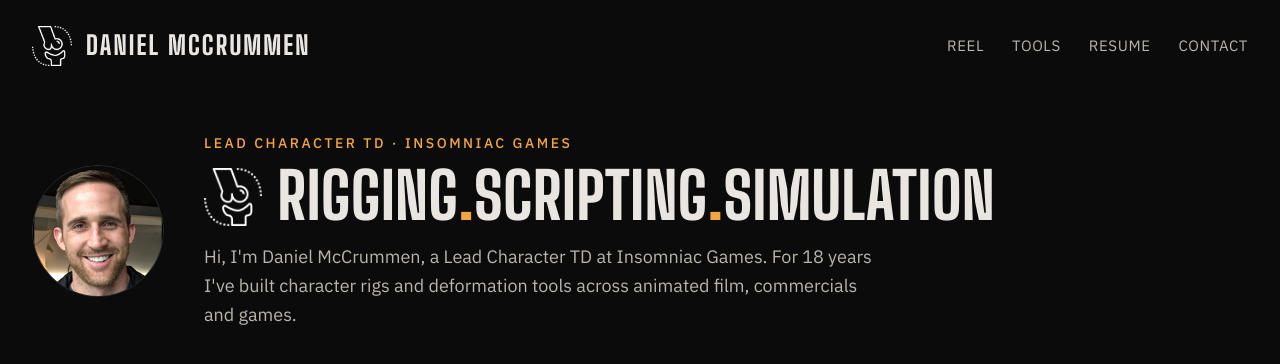
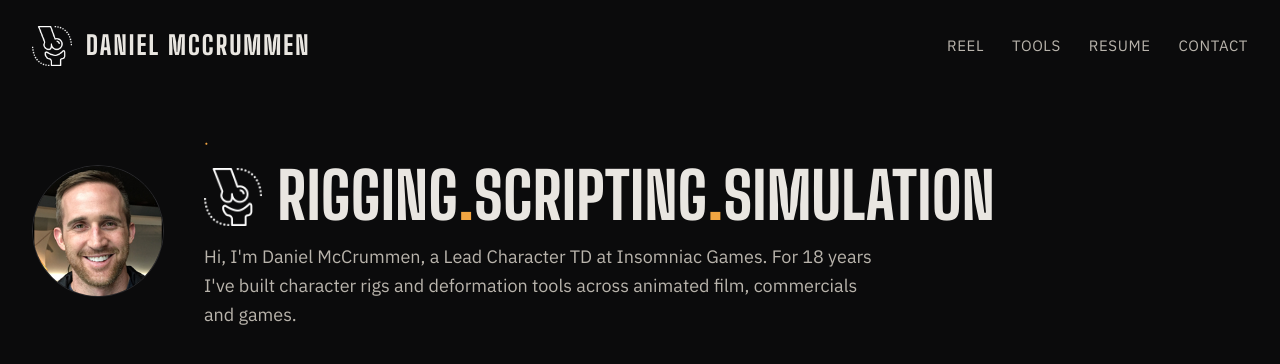
Before and after one commit to dmccrummen/website, a Jekyll site: the page built from index.html, in a window 1280 px wide and 900 px high, cut to the strip 0-383 px from the top of the window. Shown: the top 364 px of the strip. Built offline with Jekyll 4.4.1, drawn with Linux system fonts in a browser that asks for light colours.

Commit message:
removed role and studio strings

```diff
--- a/_data/site.yml
+++ b/_data/site.yml
@@ -1,8 +1,8 @@
 # Page content for danielmccrummen.com
 # Edit the text below and push — GitHub Pages rebuilds the site automatically.
 
-role: "Lead Character TD"
-studio: "Insomniac Games"
+role: ""
+studio: ""
 photo: "/assets/images/bio-photo.jpg"
 bio: >-
   Hi, I'm Daniel McCrummen, a Lead Character TD at Insomniac Games.
```
